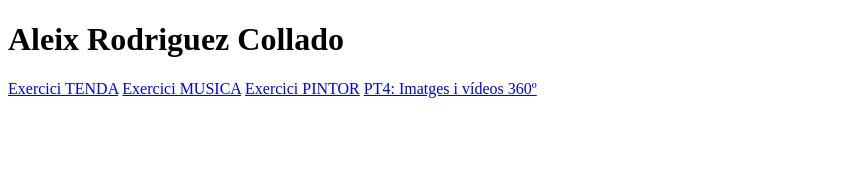
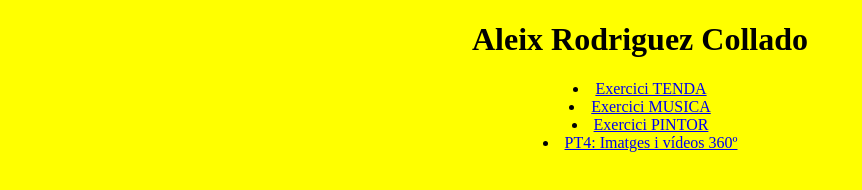
Before and after one commit to Aleix675/html, a plain HTML site: page index.html in a window 1280 px wide. Shown: the whole page, without its empty margins (0-862 px from the left). Drawn offline with Linux system fonts and the light colour scheme.

Commit message:
actualitzacio index

```diff
--- a/index.html
+++ b/index.html
@@ -3,13 +3,27 @@
 <head>
     <meta charset="UTF-8">
     <meta name="viewport" content="width=device-width, initial-scale=1.0">
+    <link rel="icon" type="image/png" href="WEB360/imtgs/index_logo.jpg">
     <title>Aleix</title>
+    <style>
+        body{
+            background-color: yellow;
+            text-align: center;
+        }
+        li {
+            text-align: center;
+            transition: 0.3s;
+        }
+        li:hover{
+            scale: 1.1;
+        }
+    </style>
 </head>
 <body>
     <h1>Aleix Rodriguez Collado</h1>
-    <a href="EX5/TENDA.HTML">Exercici TENDA</a>
-    <a href="EX2/musica.html">Exercici MUSICA</a>
-    <a href="Pintors/pintors.html">Exercici PINTOR</a>
-    <a href="/WEB360/web.html">PT4: Imatges i vídeos 360º</a>
+    <li><a href="EX5/TENDA.HTML">Exercici TENDA</a></li>
+    <li><a href="EX2/musica.html">Exercici MUSICA</a></li>
+    <li><a href="Pintors/pintors.html">Exercici PINTOR</a></li>
+    <li><a href="WEB360/web.html">PT4: Imatges i vídeos 360º</a></li>
 </body>
 </html>
```
Also changed, not shown: WEB360/imtgs/index_logo.jpg (added).
